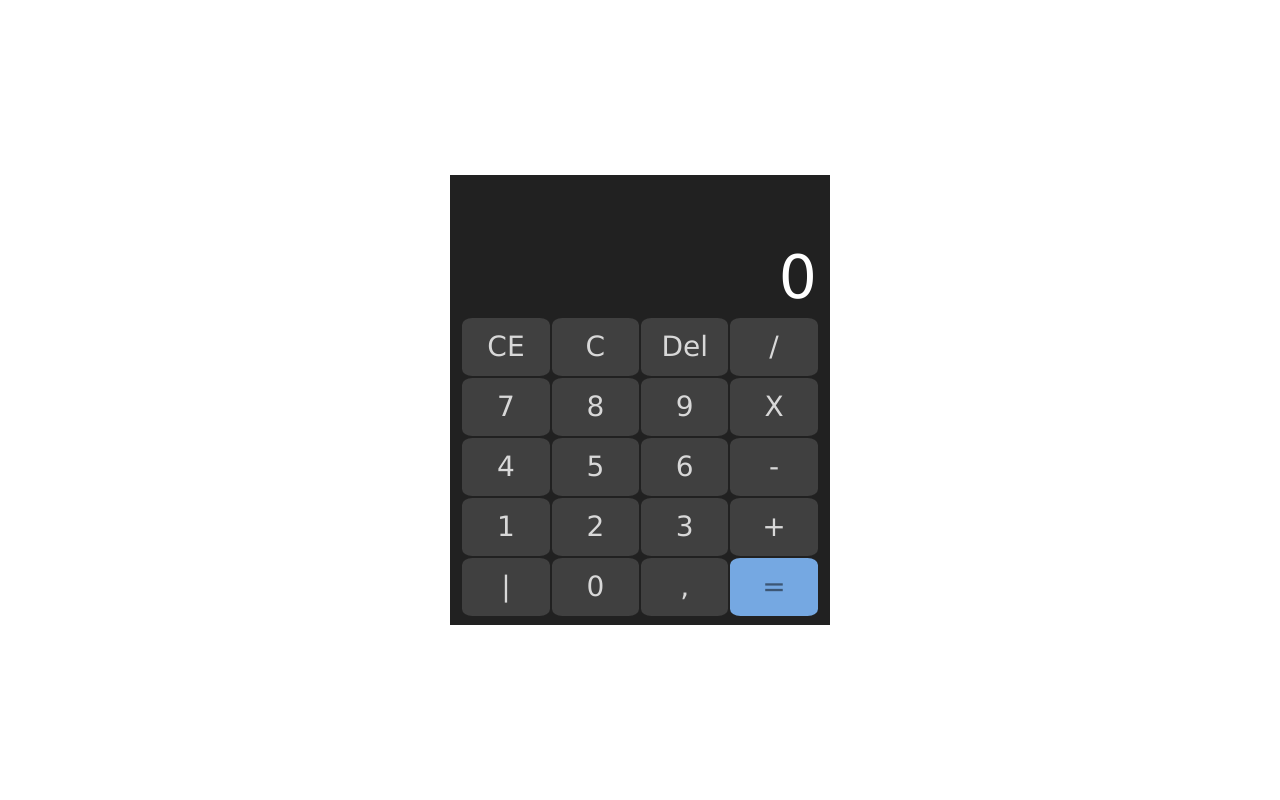
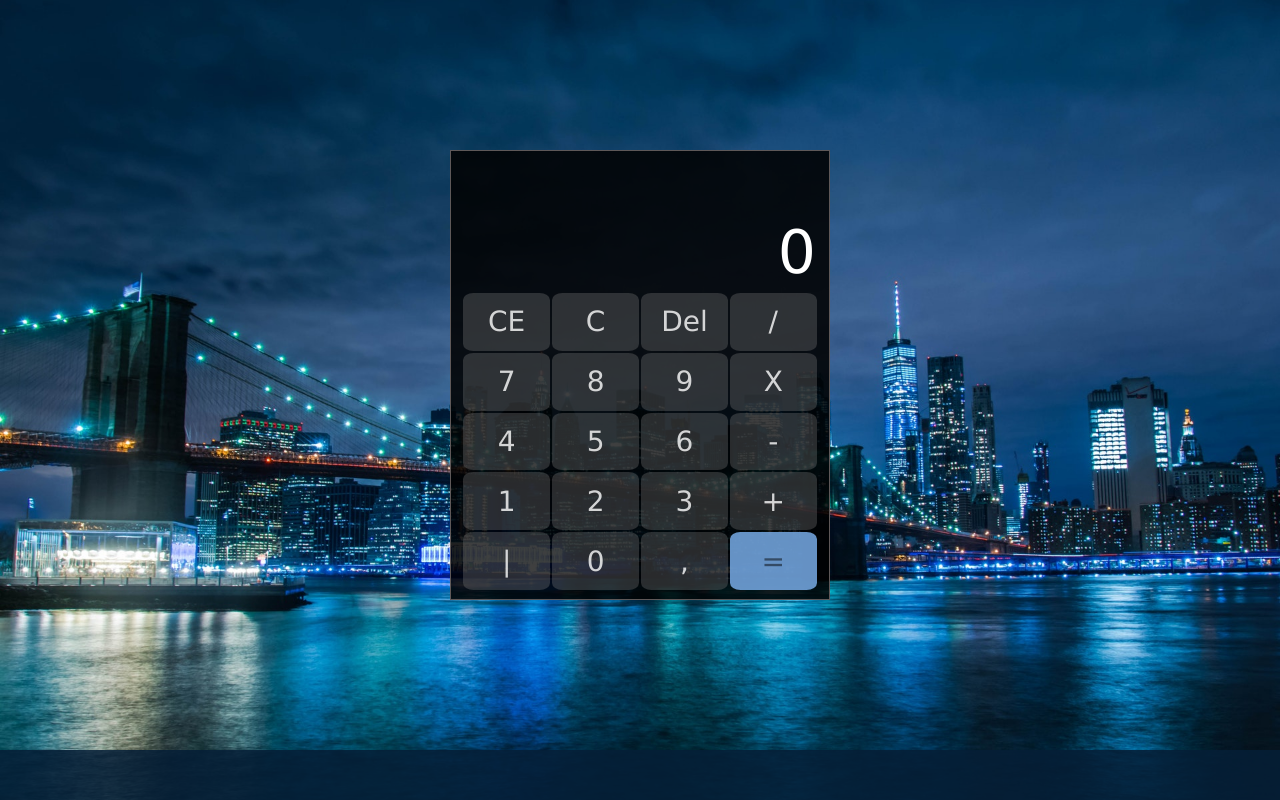
Before and after one commit to patrickcordeiroestudos/calculadora-simples, a plain HTML site: page index.html in a window 1280 px wide. Drawn offline with Linux system fonts and the light colour scheme.

Commit message:
Feat: Adicionando background ao desktop e criação da barra de tarefas sem os ícones

```diff
--- a/index.html
+++ b/index.html
@@ -36,6 +36,10 @@
       </section>
     </main>
 
+    <footer>
+      <div class="barra-de-tarefas"></div>
+    </footer>
+
     <script src="script.js"></script>
   </body>
 </html>
--- a/style.css
+++ b/style.css
@@ -8,8 +8,13 @@ body {
   width: 100vw;
   height: 100vh;
   display: flex;
+  flex-direction: column;
   align-items: center;
   justify-content: center;
+  background-image: url("./img/pexels-carlos-oliva-3586966.jpg");
+  background-repeat: no-repeat;
+  background-position: 100%;
+  background-size: cover;
 }
 
 main {
@@ -29,6 +34,7 @@ main {
   align-items: center;
   padding: 8px;
   gap: 5px;
+  border: 0.2px solid rgb(94, 88, 88);
 }
 
 .display {
@@ -72,12 +78,12 @@ main {
 }
 
 #igual {
-  background-color: rgb(117, 168, 226);
+  background-color: rgba(117, 168, 226, 0.864);
   color: rgba(0, 0, 0, 0.488);
 }
 
 #igual:hover {
-  background-color: rgb(128, 175, 228);
+  background-color: rgb(93, 154, 223);
 }
 
 #igual:active {
@@ -91,3 +97,13 @@ main {
 .button-teclado:active {
   background-color: rgba(128, 128, 128, 0.281);
 }
+
+footer {
+  width: 100%;
+}
+
+.barra-de-tarefas {
+  width: 100%;
+  height: 50px;
+  background-color: #051f37dc;
+}
```
Also changed, not shown: img/pexels-carlos-oliva-3586966.jpg (added), 1 other file.
